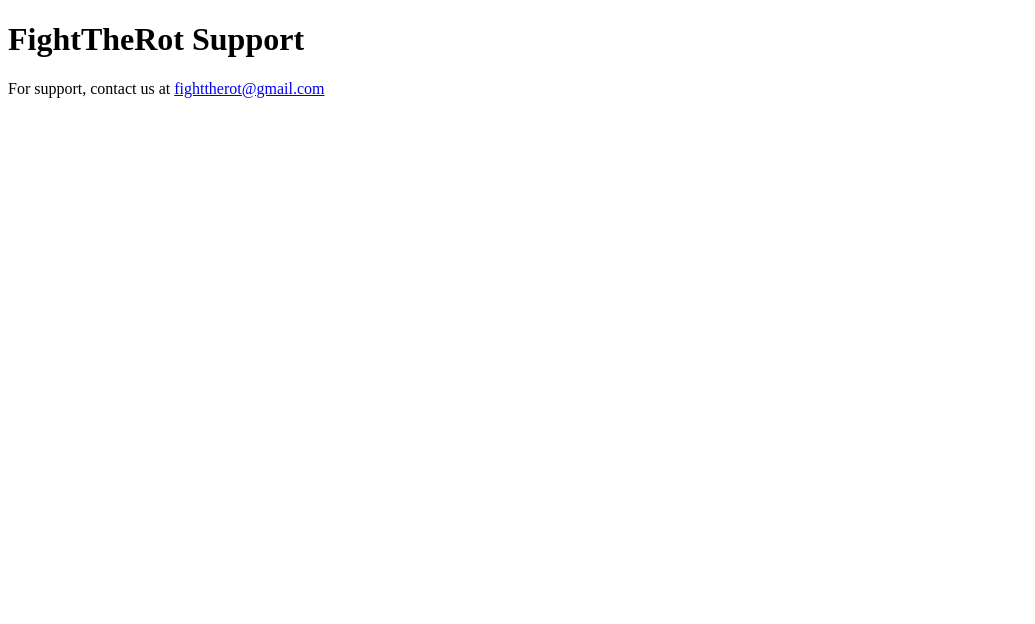
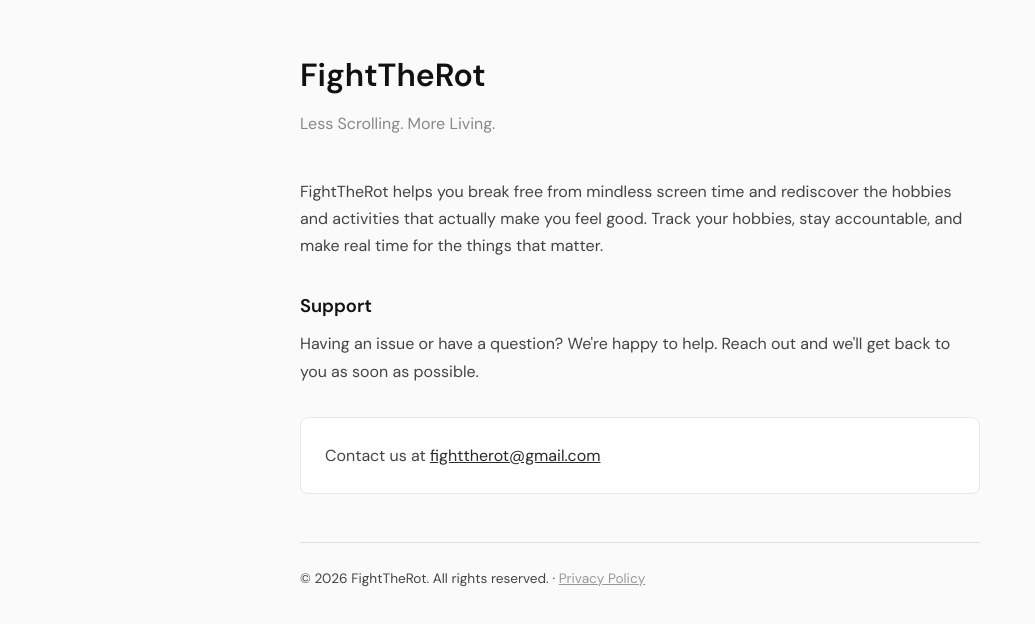
Before and after one commit to j-peters1/fighttherot, a plain HTML site: page index.html in a window 1280 px wide. Shown: the whole page, without its empty margins (0-1035 px from the left). Drawn offline with Linux system fonts and the light colour scheme.

Commit message:
Update index.html

```diff
--- a/index.html
+++ b/index.html
@@ -1,8 +1,100 @@
 <!DOCTYPE html>
-<html>
-<head><title>FightTheRot Support</title></head>
+<html lang="en">
+<head>
+    <meta charset="UTF-8">
+    <meta name="viewport" content="width=device-width, initial-scale=1.0">
+    <title>FightTheRot – Support</title>
+    <link rel="preconnect" href="https://fonts.googleapis.com">
+    <link href="https://fonts.googleapis.com/css2?family=DM+Sans:wght@400;500;600&display=swap" rel="stylesheet">
+    <style>
+        * { margin: 0; padding: 0; box-sizing: border-box; }
+
+        body {
+            font-family: 'DM Sans', sans-serif;
+            background: #fafafa;
+            color: #2a2a2a;
+            line-height: 1.7;
+            padding: 3rem 1.5rem;
+        }
+
+        .container {
+            max-width: 680px;
+            margin: 0 auto;
+        }
+
+        h1 {
+            font-size: 2rem;
+            font-weight: 600;
+            margin-bottom: 0.5rem;
+            color: #111;
+        }
+
+        .tagline {
+            font-size: 1rem;
+            color: #888;
+            margin-bottom: 2.5rem;
+        }
+
+        h2 {
+            font-size: 1.15rem;
+            font-weight: 600;
+            margin-top: 2rem;
+            margin-bottom: 0.5rem;
+            color: #111;
+        }
+
+        p {
+            margin-bottom: 1rem;
+            color: #444;
+        }
+
+        a {
+            color: #2a2a2a;
+            text-decoration: underline;
+        }
+
+        .contact-card {
+            margin-top: 2rem;
+            padding: 1.5rem;
+            background: #fff;
+            border: 1px solid #e8e8e8;
+            border-radius: 8px;
+        }
+
+        .contact-card p {
+            margin-bottom: 0;
+        }
+
+        .footer {
+            margin-top: 3rem;
+            padding-top: 1.5rem;
+            border-top: 1px solid #e0e0e0;
+            font-size: 0.85rem;
+            color: #999;
+        }
+
+        .footer a {
+            color: #999;
+        }
+    </style>
+</head>
 <body>
-  <h1>FightTheRot Support</h1>
-  <p>For support, contact us at <a href="mailto:fighttherot@gmail.com">fighttherot@gmail.com</a></p>
+    <div class="container">
+        <h1>FightTheRot</h1>
+        <p class="tagline">Less Scrolling. More Living.</p>
+
+        <p>FightTheRot helps you break free from mindless screen time and rediscover the hobbies and activities that actually make you feel good. Track your hobbies, stay accountable, and make real time for the things that matter.</p>
+
+        <h2>Support</h2>
+        <p>Having an issue or have a question? We're happy to help. Reach out and we'll get back to you as soon as possible.</p>
+
+        <div class="contact-card">
+            <p>Contact us at <a href="mailto:fighttherot@gmail.com">fighttherot@gmail.com</a></p>
+        </div>
+
+        <div class="footer">
+            <p>&copy; 2026 FightTheRot. All rights reserved. · <a href="privacy.html">Privacy Policy</a></p>
+        </div>
+    </div>
 </body>
 </html>
```
